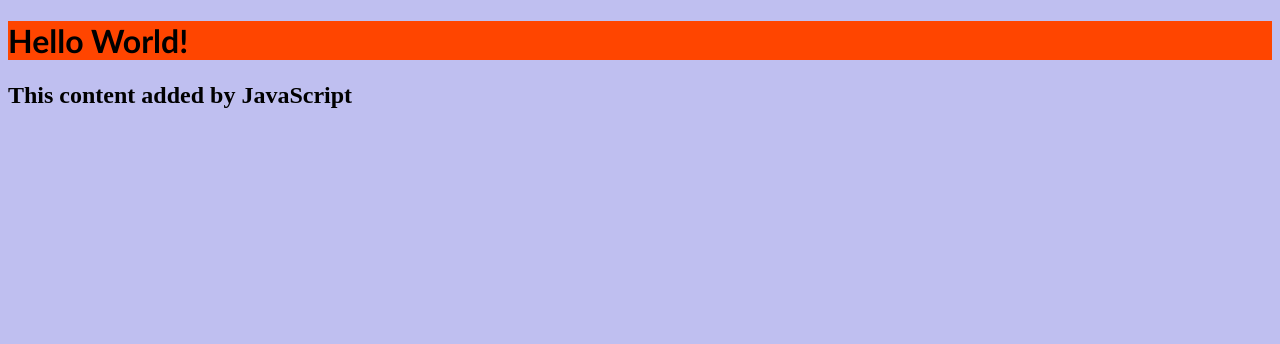
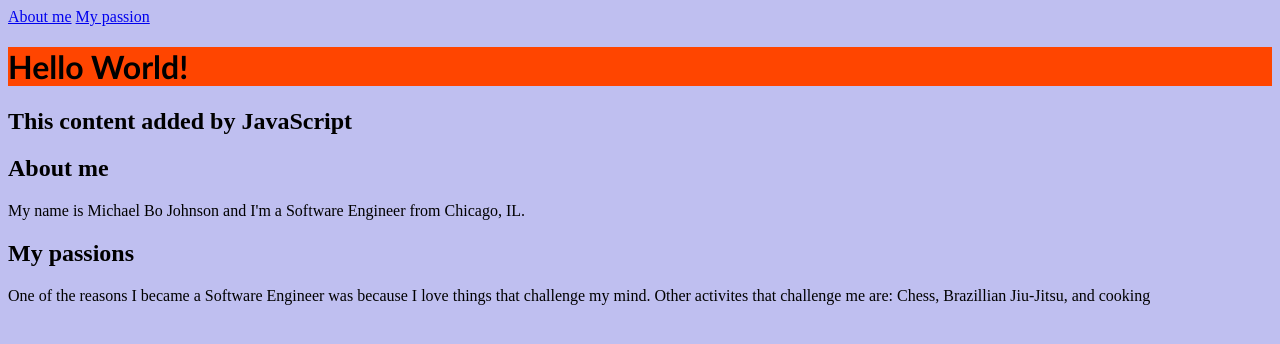
Before and after one commit to MichaelBoJohnson/my-personal-website, a plain HTML site: page index.html in a window 1280 px wide. Drawn offline with Linux system fonts and the light colour scheme.

Commit message:
add basic html elements to index.html

```diff
--- a/index.html
+++ b/index.html
@@ -5,8 +5,31 @@
         <title>My Personal Website</title>
     </head>
     <body>
+        <header>
+            <nav>
+            <a href="#aboutme">About me</a>
+            <a href="#mypassion">My passion</a>
+            </nav>
+        </header>
+
+
+
         <h1>Hello World!</h1>
         <script src="script.js"></script>
+
+
+        <div id="aboutme">
+            <h2>About me</h2>
+            <p>My name is Michael Bo Johnson and I'm a Software Engineer from Chicago, IL.</p>
+        </div>
+
+        <div id="mypassion">
+            <h2>My passions</h2>
+            <p>One of the reasons I became a Software Engineer was because
+                I love things that challenge my mind. Other activites that
+                challenge me are: Chess, Brazillian Jiu-Jitsu, and cooking</p>
+        </div>
+
     </body>
 
 </html>
```
